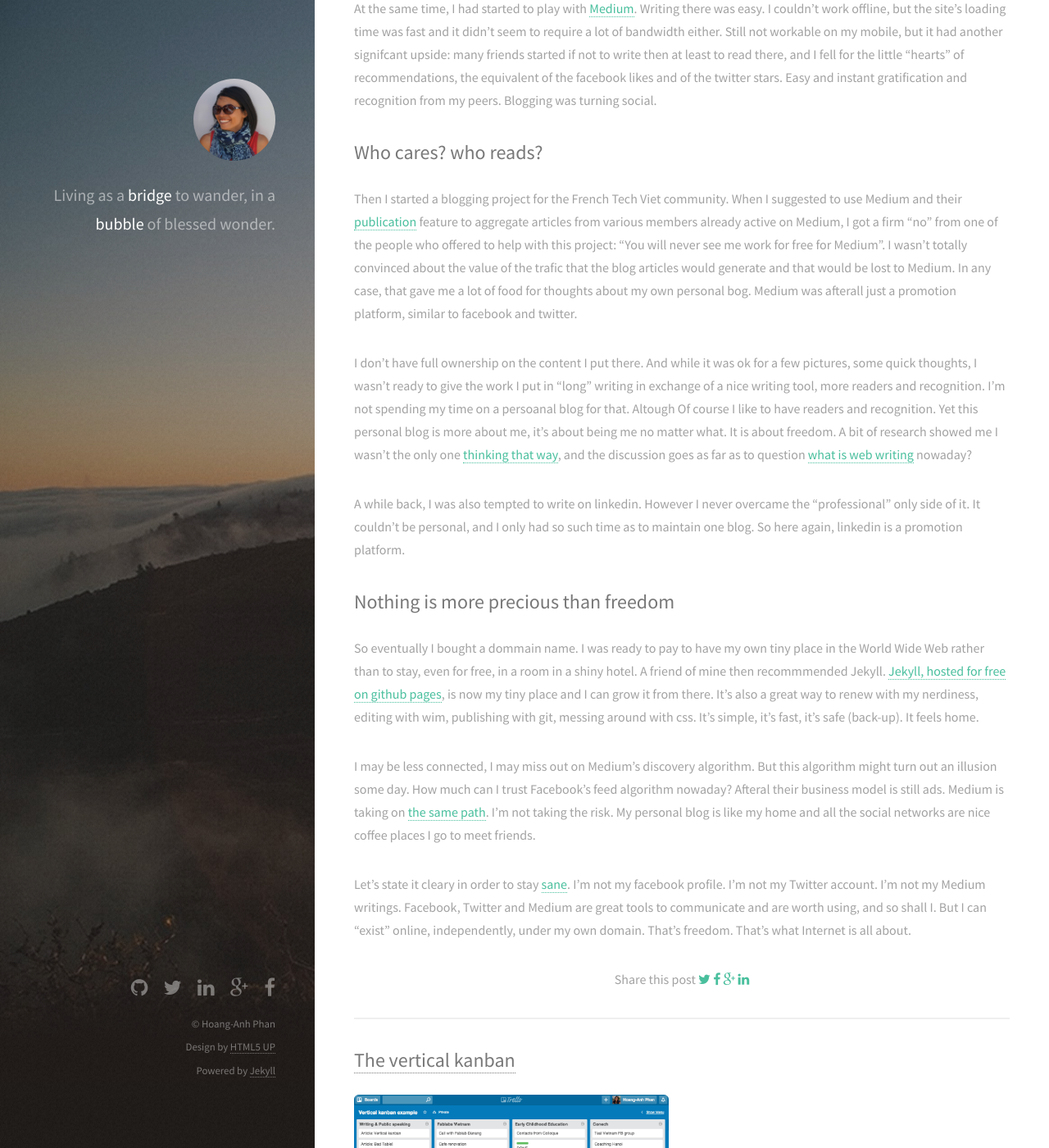
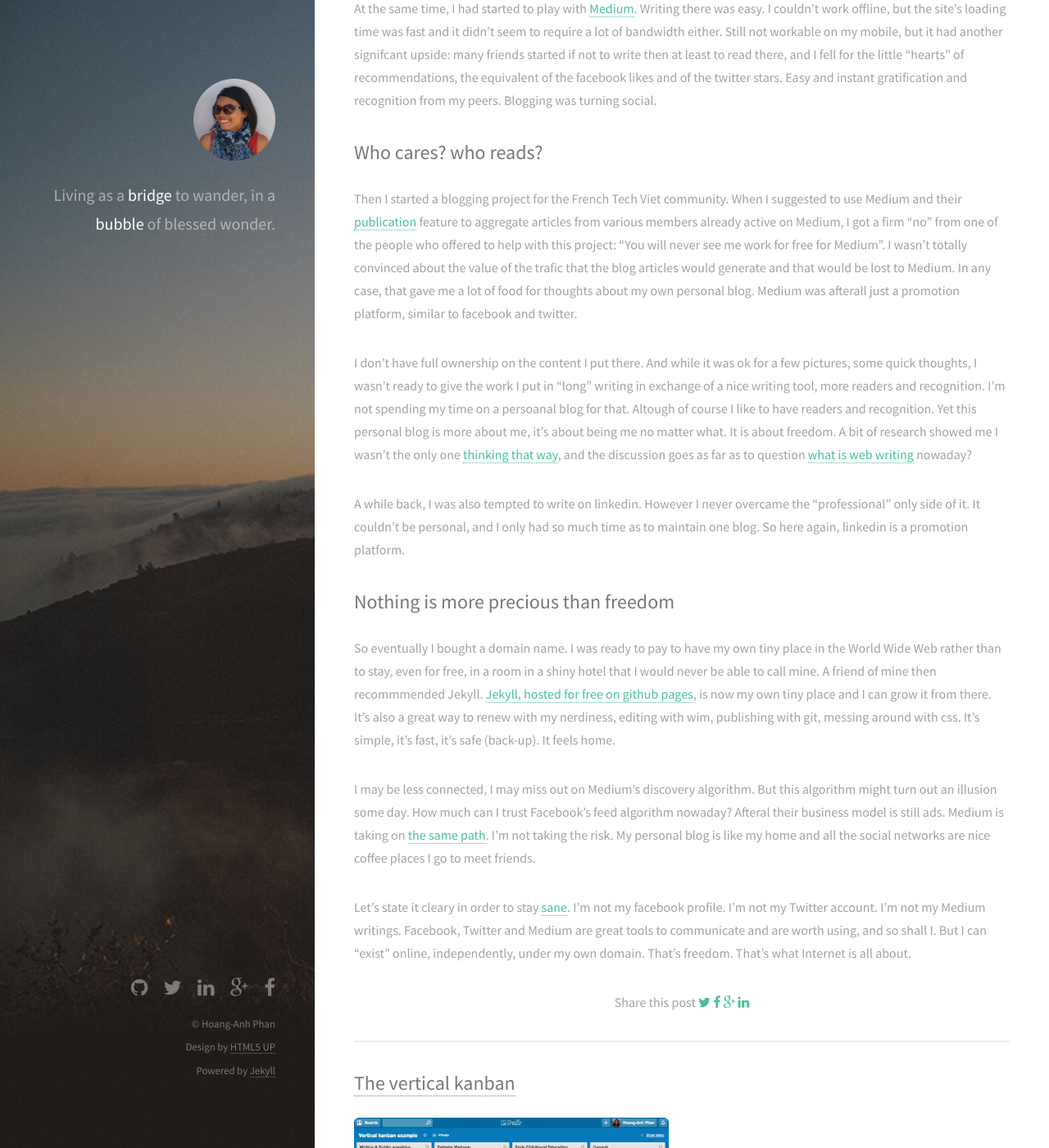
Before and after one commit to chichgu/chichgu.github.io, a Jekyll site: the page built from _posts/2015-09-20-Why-jekyll-not-medium.markdown, in a window 1280 px wide and 1400 px high, scrolled down 1614 px. Shown: the whole window at 82% size. Built offline with Jekyll 4.4.1, drawn with Linux system fonts in a browser that asks for light colours.

Commit message:
Fixing typos

```diff
--- a/_posts/2015-09-20-Why-jekyll-not-medium.markdown
+++ b/_posts/2015-09-20-Why-jekyll-not-medium.markdown
@@ -22,15 +22,15 @@
 
 ## Who cares? who reads?
 
-Then I started a blogging project for the French Tech Viet community. When I suggested to use Medium and their [publication](https://medium.com/french-tech-viet) feature to aggregate articles from various members already active on Medium, I got a firm "no" from one of the people who offered to help with this project: "You will never see me work for free for Medium". I wasn't totally convinced about the value of the trafic that the blog articles would generate and that would be lost to Medium. In any case, that gave me a lot of food for thoughts about my own personal bog. Medium was afterall just a promotion platform, similar to facebook and twitter.
+Then I started a blogging project for the French Tech Viet community. When I suggested to use Medium and their [publication](https://medium.com/french-tech-viet) feature to aggregate articles from various members already active on Medium, I got a firm "no" from one of the people who offered to help with this project: "You will never see me work for free for Medium". I wasn't totally convinced about the value of the trafic that the blog articles would generate and that would be lost to Medium. In any case, that gave me a lot of food for thoughts about my own personal blog. Medium was afterall just a promotion platform, similar to facebook and twitter.
 
-I don't have full ownership on the content I put there. And while it was ok for a few pictures, some quick thoughts, I wasn't ready to give the work I put in "long" writing in exchange of a nice writing tool, more readers and recognition. I'm not spending my time on a persoanal blog for that. Altough Of course I like to have readers and recognition. Yet this personal blog is more about me, it's about being me no matter what. It is about freedom. A bit of research showed me I wasn't the only one [thinking that way](https://medium.com/@joe_wegner/why-i-dont-write-for-medium-c7cc156bc5d9), and the discussion goes as far as to question [what is web writing](http://www.theatlantic.com/technology/archive/2015/02/what-blogging-has-become/386201/) nowaday?
+I don't have full ownership on the content I put there. And while it was ok for a few pictures, some quick thoughts, I wasn't ready to give the work I put in "long" writing in exchange of a nice writing tool, more readers and recognition. I'm not spending my time on a persoanal blog for that. Altough of course I like to have readers and recognition. Yet this personal blog is more about me, it's about being me no matter what. It is about freedom. A bit of research showed me I wasn't the only one [thinking that way](https://medium.com/@joe_wegner/why-i-dont-write-for-medium-c7cc156bc5d9), and the discussion goes as far as to question [what is web writing](http://www.theatlantic.com/technology/archive/2015/02/what-blogging-has-become/386201/) nowaday?
 
-A while back, I was also tempted to write on linkedin. However I never overcame the "professional" only side of it. It couldn't be personal, and I only had so such time as to maintain one blog. So here again, linkedin is a promotion platform.
+A while back, I was also tempted to write on linkedin. However I never overcame the "professional" only side of it. It couldn't be personal, and I only had so much time as to maintain one blog. So here again, linkedin is a promotion platform.
 
 ## Nothing is more precious than freedom
 
-So eventually I bought a dommain name. I was ready to pay to have my own tiny place in the World Wide Web rather than to stay, even for free, in a room in a shiny hotel. A friend of mine then recommmended Jekyll. [Jekyll, hosted for free on github pages](https://jekyllrb.com/docs/github-pages/), is now my tiny place and I can grow it from there. It's also a great way to renew with my nerdiness, editing with wim, publishing with git, messing around with css. It's simple, it's fast, it's safe (back-up). It feels home.
+So eventually I bought a domain name. I was ready to pay to have my own tiny place in the World Wide Web rather than to stay, even for free, in a room in a shiny hotel that I would never be able to call mine. A friend of mine then recommmended Jekyll. [Jekyll, hosted for free on github pages](https://jekyllrb.com/docs/github-pages/), is now my own tiny place and I can grow it from there. It's also a great way to renew with my nerdiness, editing with wim, publishing with git, messing around with css. It's simple, it's fast, it's safe (back-up). It feels home.
 
 I may be less connected, I may miss out on Medium's discovery algorithm. But this algorithm might turn out an illusion some day. How much can I trust Facebook's feed algorithm nowaday? Afteral their business model is still ads. Medium is taking on [the same path](http://www.buzzfeed.com/charliewarzel/whats-going-on-at-medium#.taPdMZ9Oov). I'm not taking the risk. My personal blog is like my home and all the social networks are nice coffee places I go to meet friends.
 
```
